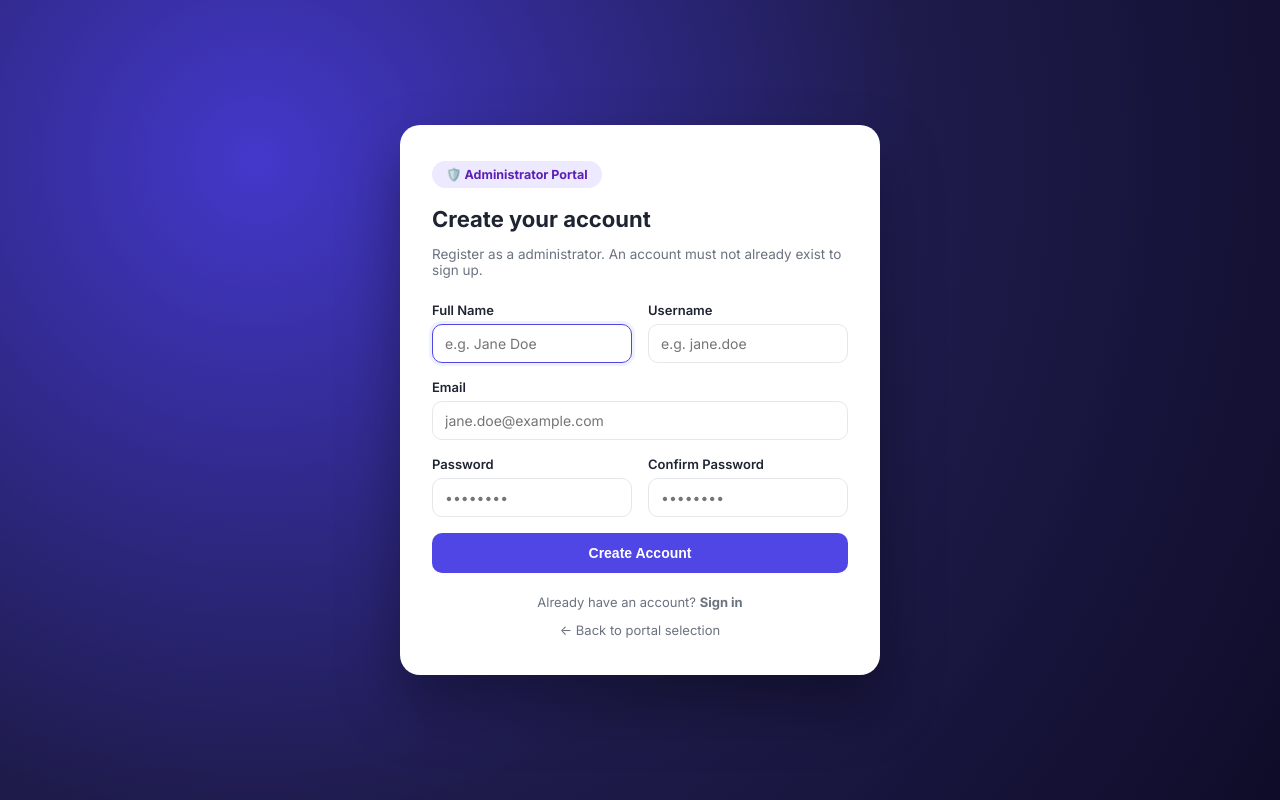
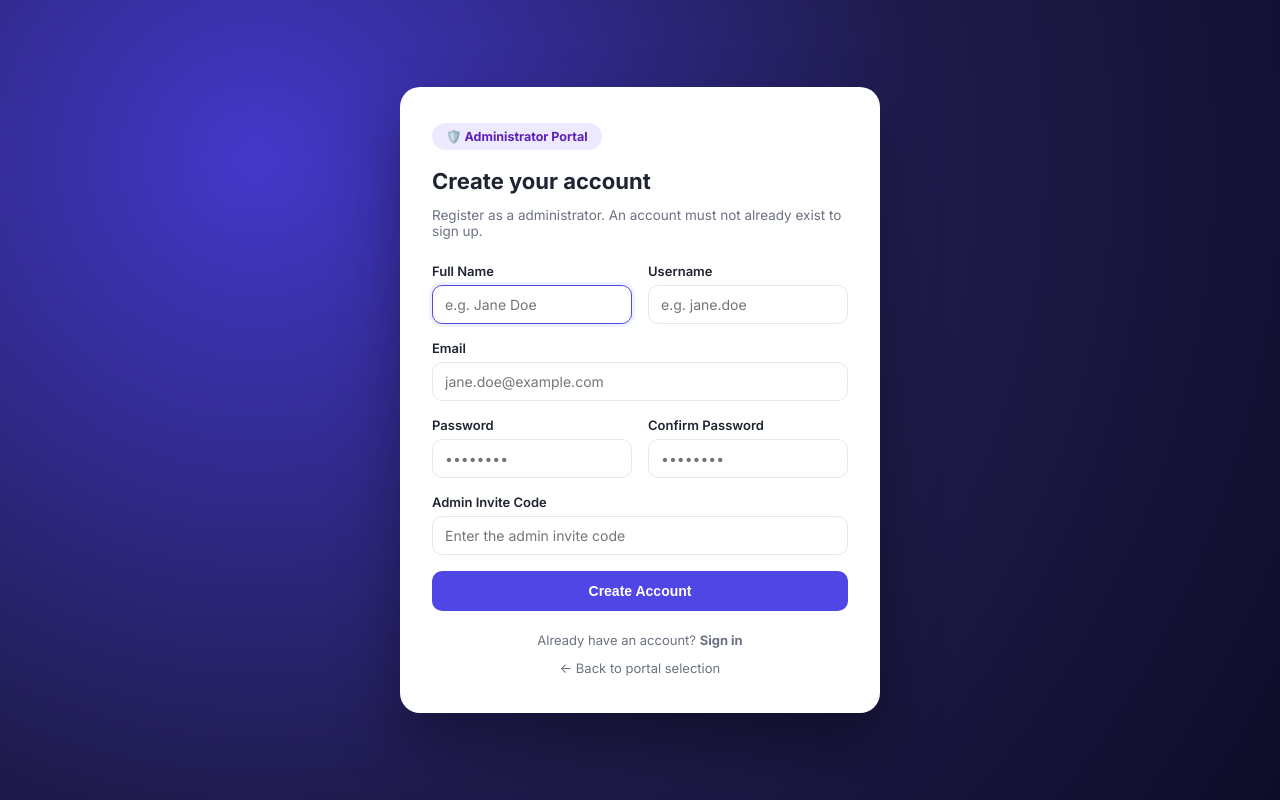
Before and after one commit to Akesharma009/attendence_mgmt_using_face_reco, a Flask app: page /register/admin in a window 1280 px wide. Run offline with Flask 3, Linux system fonts and the light colour scheme.

Commit message:
Add admin invite code field to admin registration form.

```diff
--- a/app/templates/auth/_register_base.html
+++ b/app/templates/auth/_register_base.html
@@ -50,6 +50,11 @@
         </div>
       </div>
 
+      <div class="form-group">
+      <label>Admin Invite Code</label>
+      <input type="password" name="admin_code" required placeholder="Enter the admin invite code">
+      </div>
+
       <button type="submit" class="btn btn-primary" style="width:100%; justify-content:center; padding:12px;">Create Account</button>
     </form>
 
```
